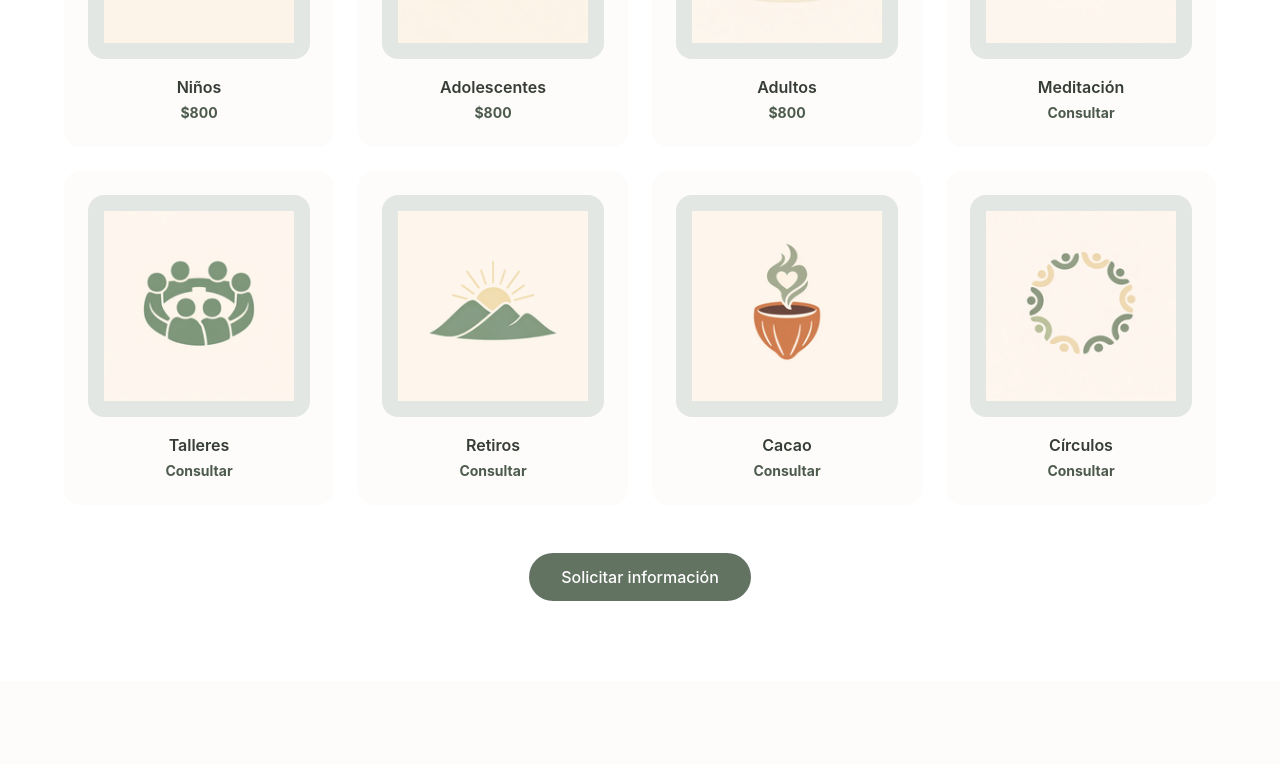
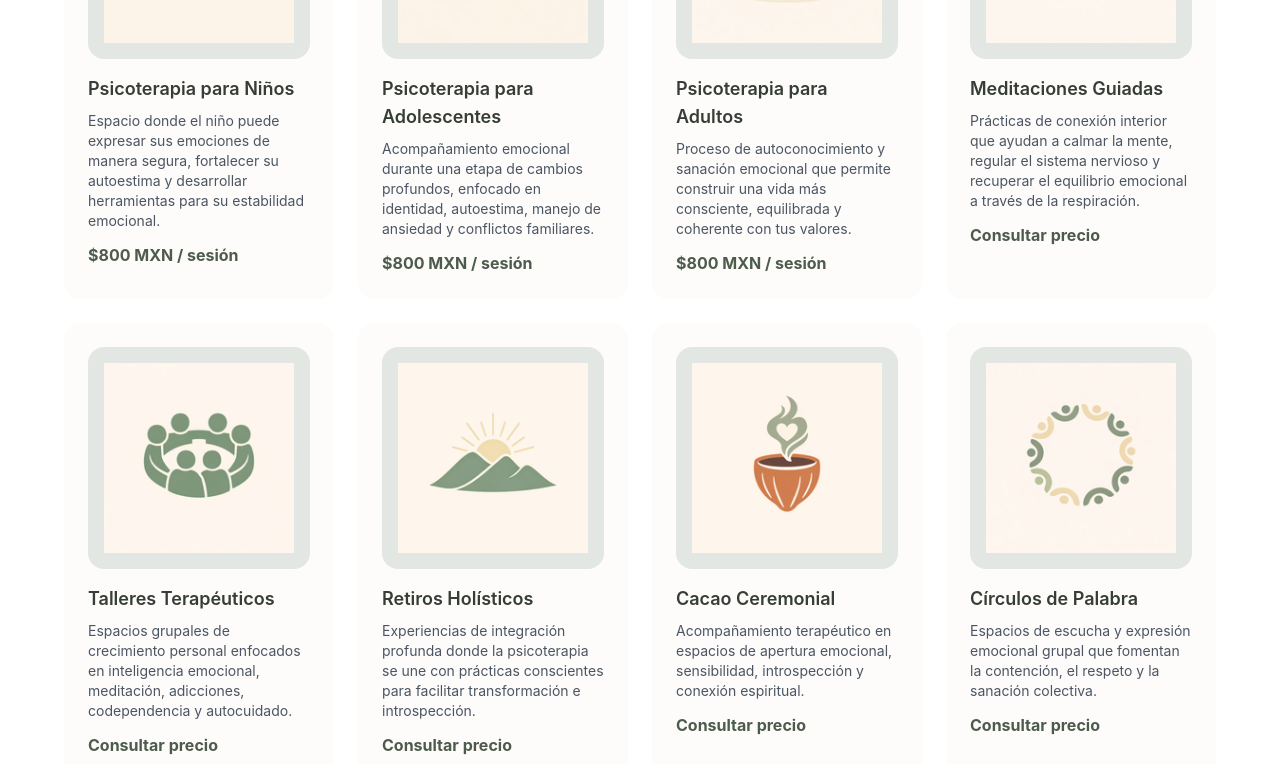
Before and after one commit to Pvrolomx/mpm-psi, a Next.js app: page / in a window 1280 px wide. Shown: the part 983-1747 px from the top of the page. Built offline with nearby package versions, Linux system fonts and the light colour scheme.

Commit message:
Hero icons with full description text

```diff
--- a/app/page.js
+++ b/app/page.js
@@ -131,75 +131,83 @@ export default function Home() {
 
           <div className="grid grid-cols-2 md:grid-cols-4 gap-4 md:gap-6">
             {/* Psicoterapia Niños */}
-            <div className="bg-cream-50 rounded-2xl p-4 md:p-6 hover:shadow-xl transition text-center">
+            <div className="bg-cream-50 rounded-2xl p-4 md:p-6 hover:shadow-xl transition">
               <div className="w-full aspect-square bg-sage-100 rounded-2xl flex items-center justify-center mb-4 p-4">
                 <img src="/icons/ninos.png" alt="Niños" className="w-full h-full object-contain" />
               </div>
-              <h3 className="text-sm md:text-base font-semibold text-sage-800 mb-1">Niños</h3>
-              <p className="text-sage-600 font-bold text-sm">$800</p>
+              <h3 className="text-sm md:text-lg font-semibold text-sage-800 mb-2">Psicoterapia para Niños</h3>
+              <p className="text-gray-600 text-xs md:text-sm mb-3">Espacio donde el niño puede expresar sus emociones de manera segura, fortalecer su autoestima y desarrollar herramientas para su estabilidad emocional.</p>
+              <p className="text-sage-600 font-bold text-sm md:text-base">$800 MXN / sesión</p>
             </div>
 
             {/* Psicoterapia Adolescentes */}
-            <div className="bg-cream-50 rounded-2xl p-4 md:p-6 hover:shadow-xl transition text-center">
+            <div className="bg-cream-50 rounded-2xl p-4 md:p-6 hover:shadow-xl transition">
               <div className="w-full aspect-square bg-sage-100 rounded-2xl flex items-center justify-center mb-4 p-4">
                 <img src="/icons/adolescentes.png" alt="Adolescentes" className="w-full h-full object-contain" />
               </div>
-              <h3 className="text-sm md:text-base font-semibold text-sage-800 mb-1">Adolescentes</h3>
-              <p className="text-sage-600 font-bold text-sm">$800</p>
+              <h3 className="text-sm md:text-lg font-semibold text-sage-800 mb-2">Psicoterapia para Adolescentes</h3>
+              <p className="text-gray-600 text-xs md:text-sm mb-3">Acompañamiento emocional durante una etapa de cambios profundos, enfocado en identidad, autoestima, manejo de ansiedad y conflictos familiares.</p>
+              <p className="text-sage-600 font-bold text-sm md:text-base">$800 MXN / sesión</p>
             </div>
 
             {/* Psicoterapia Adultos */}
-            <div className="bg-cream-50 rounded-2xl p-4 md:p-6 hover:shadow-xl transition text-center">
+            <div className="bg-cream-50 rounded-2xl p-4 md:p-6 hover:shadow-xl transition">
               <div className="w-full aspect-square bg-sage-100 rounded-2xl flex items-center justify-center mb-4 p-4">
                 <img src="/icons/adultos.png" alt="Adultos" className="w-full h-full object-contain" />
               </div>
-              <h3 className="text-sm md:text-base font-semibold text-sage-800 mb-1">Adultos</h3>
-              <p className="text-sage-600 font-bold text-sm">$800</p>
+              <h3 className="text-sm md:text-lg font-semibold text-sage-800 mb-2">Psicoterapia para Adultos</h3>
+              <p className="text-gray-600 text-xs md:text-sm mb-3">Proceso de autoconocimiento y sanación emocional que permite construir una vida más consciente, equilibrada y coherente con tus valores.</p>
+              <p className="text-sage-600 font-bold text-sm md:text-base">$800 MXN / sesión</p>
             </div>
 
             {/* Meditaciones */}
-            <div className="bg-cream-50 rounded-2xl p-4 md:p-6 hover:shadow-xl transition text-center">
+            <div className="bg-cream-50 rounded-2xl p-4 md:p-6 hover:shadow-xl transition">
               <div className="w-full aspect-square bg-sage-100 rounded-2xl flex items-center justify-center mb-4 p-4">
                 <img src="/icons/meditaciones.png" alt="Meditación" className="w-full h-full object-contain" />
               </div>
-              <h3 className="text-sm md:text-base font-semibold text-sage-800 mb-1">Meditación</h3>
-              <p className="text-sage-600 font-bold text-sm">Consultar</p>
+              <h3 className="text-sm md:text-lg font-semibold text-sage-800 mb-2">Meditaciones Guiadas</h3>
+              <p className="text-gray-600 text-xs md:text-sm mb-3">Prácticas de conexión interior que ayudan a calmar la mente, regular el sistema nervioso y recuperar el equilibrio emocional a través de la respiración.</p>
+              <p className="text-sage-600 font-bold text-sm md:text-base">Consultar precio</p>
             </div>
 
             {/* Talleres */}
-            <div className="bg-cream-50 rounded-2xl p-4 md:p-6 hover:shadow-xl transition text-center">
+            <div className="bg-cream-50 rounded-2xl p-4 md:p-6 hover:shadow-xl transition">
               <div className="w-full aspect-square bg-sage-100 rounded-2xl flex items-center justify-center mb-4 p-4">
                 <img src="/icons/talleres.png" alt="Talleres" className="w-full h-full object-contain" />
               </div>
-              <h3 className="text-sm md:text-base font-semibold text-sage-800 mb-1">Talleres</h3>
-              <p className="text-sage-600 font-bold text-sm">Consultar</p>
+              <h3 className="text-sm md:text-lg font-semibold text-sage-800 mb-2">Talleres Terapéuticos</h3>
+              <p className="text-gray-600 text-xs md:text-sm mb-3">Espacios grupales de crecimiento personal enfocados en inteligencia emocional, meditación, adicciones, codependencia y autocuidado.</p>
+              <p className="text-sage-600 font-bold text-sm md:text-base">Consultar precio</p>
             </div>
 
             {/* Retiros */}
-            <div className="bg-cream-50 rounded-2xl p-4 md:p-6 hover:shadow-xl transition text-center">
+            <div className="bg-cream-50 rounded-2xl p-4 md:p-6 hover:shadow-xl transition">
               <div className="w-full aspect-square bg-sage-100 rounded-2xl flex items-center justify-center mb-4 p-4">
                 <img src="/icons/retiros.png" alt="Retiros" className="w-full h-full object-contain" />
               </div>
-              <h3 className="text-sm md:text-base font-semibold text-sage-800 mb-1">Retiros</h3>
-              <p className="text-sage-600 font-bold text-sm">Consultar</p>
+              <h3 className="text-sm md:text-lg font-semibold text-sage-800 mb-2">Retiros Holísticos</h3>
+              <p className="text-gray-600 text-xs md:text-sm mb-3">Experiencias de integración profunda donde la psicoterapia se une con prácticas conscientes para facilitar transformación e introspección.</p>
+              <p className="text-sage-600 font-bold text-sm md:text-base">Consultar precio</p>
             </div>
 
             {/* Cacao */}
-            <div className="bg-cream-50 rounded-2xl p-4 md:p-6 hover:shadow-xl transition text-center">
+            <div className="bg-cream-50 rounded-2xl p-4 md:p-6 hover:shadow-xl transition">
               <div className="w-full aspect-square bg-sage-100 rounded-2xl flex items-center justify-center mb-4 p-4">
                 <img src="/icons/cacao.png" alt="Cacao" className="w-full h-full object-contain" />
               </div>
-              <h3 className="text-sm md:text-base font-semibold text-sage-800 mb-1">Cacao</h3>
-              <p className="text-sage-600 font-bold text-sm">Consultar</p>
+              <h3 className="text-sm md:text-lg font-semibold text-sage-800 mb-2">Cacao Ceremonial</h3>
+              <p className="text-gray-600 text-xs md:text-sm mb-3">Acompañamiento terapéutico en espacios de apertura emocional, sensibilidad, introspección y conexión espiritual.</p>
+              <p className="text-sage-600 font-bold text-sm md:text-base">Consultar precio</p>
             </div>
 
             {/* Círculos */}
-            <div className="bg-cream-50 rounded-2xl p-4 md:p-6 hover:shadow-xl transition text-center">
+            <div className="bg-cream-50 rounded-2xl p-4 md:p-6 hover:shadow-xl transition">
               <div className="w-full aspect-square bg-sage-100 rounded-2xl flex items-center justify-center mb-4 p-4">
                 <img src="/icons/circulos.png" alt="Círculos" className="w-full h-full object-contain" />
               </div>
-              <h3 className="text-sm md:text-base font-semibold text-sage-800 mb-1">Círculos</h3>
-              <p className="text-sage-600 font-bold text-sm">Consultar</p>
+              <h3 className="text-sm md:text-lg font-semibold text-sage-800 mb-2">Círculos de Palabra</h3>
+              <p className="text-gray-600 text-xs md:text-sm mb-3">Espacios de escucha y expresión emocional grupal que fomentan la contención, el respeto y la sanación colectiva.</p>
+              <p className="text-sage-600 font-bold text-sm md:text-base">Consultar precio</p>
             </div>
           </div>
 
```
